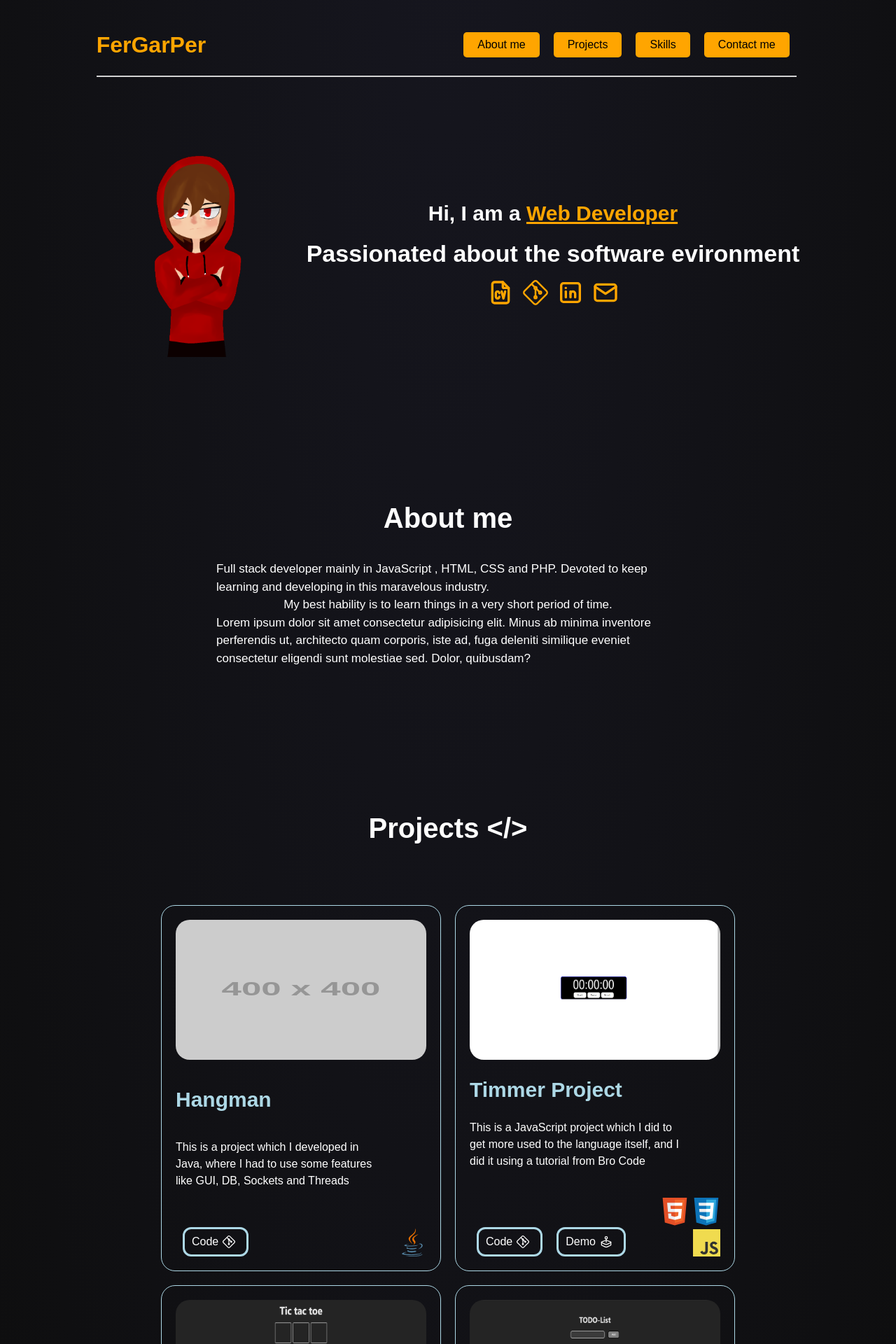
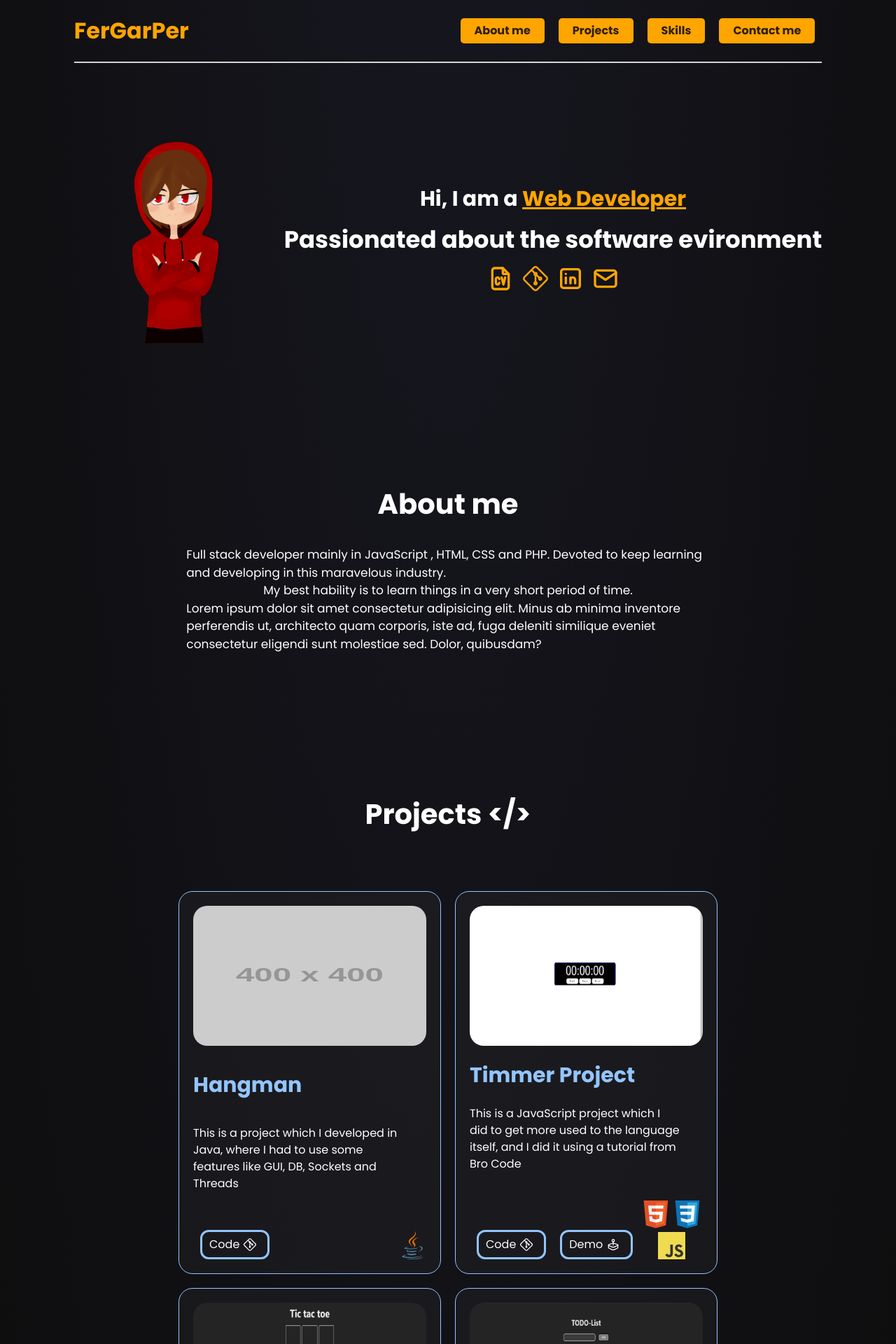
Before and after one commit to fergarperez/Portfolio-React, a React (Vite) app: page / in a window 1280 px wide. Shown: the top 1920 px of the page at 70% size. Built offline with nearby package versions, Linux system fonts and the light colour scheme.

Commit message:
feat: adding fonts to the Portfolio

```diff
--- a/index.html
+++ b/index.html
@@ -9,7 +9,6 @@
     <title>Portfolio</title>
   </head>
   <body>
-    <div class="background"></div>
     <div id="root"></div>
     <script type="module" src="/src/main.jsx"></script>
   </body>
--- a/src/assets/cssComponents/header.css
+++ b/src/assets/cssComponents/header.css
@@ -1,13 +1,11 @@
 .navbar {
-    margin-top: 20px;
     display: flex;
     flex: 1;
     justify-content: space-between;
     align-items: center;
-    max-width: 1000px;
+    max-width: 1250px;
     padding-bottom: 20px;
     border-bottom: 2px lightgray solid;
-    position: sticky;
 }
 
 .navLinks ul{
@@ -27,11 +25,12 @@
     background-color: orange;
     border-radius: 5px;
     text-decoration: none;
-    color: black;
+    color: rgba(0, 0, 0, 0.824);
 }
 
 .linksNav li {
     list-style: none;
+    font-weight: 700;
 }
 
 .photoCover {
--- a/src/assets/cssComponents/projects.css
+++ b/src/assets/cssComponents/projects.css
@@ -17,17 +17,19 @@
 	flex-direction: column;
 	display: flex;
 	padding: 20px;
-	max-width: 400px;
-	border: 1px solid lightblue;
+	max-width: 375px;
+	border: 1px solid #93C5FD;
 	border-radius: 20px;
 	gap: 20px;
 	justify-content: space-between;
+	background-color: rgba(128, 128, 128, 0.066);
 }
 
 .projects .allProjects .projectsSection h3 {
 	font-size: 30px;
 	font-weight: 700;
-	color: lightblue;
+	color: #93C5FD;
+
 	text-align: start;
 }
 
@@ -52,7 +54,7 @@
 .projects .allProjects .projectsSection div a {
 	padding: 6px 10px;
   margin: 0px 10px;
-  border: 3px solid lightblue;
+  border: 3px solid #93C5FD;
   border-radius: 12px;
 	display: flex;
 	align-items: center;
@@ -64,7 +66,6 @@
 }
 
 .projects .allProjects .projectsSection div a svg {
-	display: inline;
 	width: 30px;
 	height: 20px;
 }
@@ -73,6 +74,6 @@
 	display: flex;
 	align-items: center;
 	flex-wrap: wrap;
-	justify-content: end;
+	justify-content: center;
 	gap: 5px;
 }
--- a/src/components/Header.jsx
+++ b/src/components/Header.jsx
@@ -2,11 +2,7 @@ import '../assets/cssComponents/header.css'
 
 export function Header() {
     return (
-        <header className="navbar">
-
-            {/* <img src="/src/assets/images/animatedPhoto.png"
-                alt="Animated photo of myself"
-                className="photoCover" /> */}
+        <header className="navbar backdrop-blur-md bg-dark-200/30 dark:bg-dark-900/30 sticky w-full z-20 top-0 pt-4">
 
             <p className='logo'>FerGarPer</p>
 
--- a/src/index.css
+++ b/src/index.css
@@ -1,3 +1,5 @@
+@import url('https://fonts.googleapis.com/css2?family=Onest:wght@100..900&display=swap');
+@import url('https://fonts.googleapis.com/css2?family=Onest:wght@100..900&family=Poppins:ital,wght@0,100;0,200;0,300;0,400;0,500;0,600;0,700;0,800;0,900;1,100;1,200;1,300;1,400;1,500;1,600;1,700;1,800;1,900&display=swap');
 @tailwind base;
 @tailwind components;
 @tailwind utilities;
@@ -10,7 +12,7 @@ body {
   align-items: center;
   flex-direction: column;
   color: white;
-  font-family: Arial, Helvetica, sans-serif;
+  font-family: "Poppins","Onest",Arial, Helvetica, sans-serif;
   background: radial-gradient(ellipse at 50% -20%, rgba(10, 10, 20, 0.95), rgba(0, 0, 0, 0.95));
   scroll-behavior: smooth;
   height: 100%;
```
